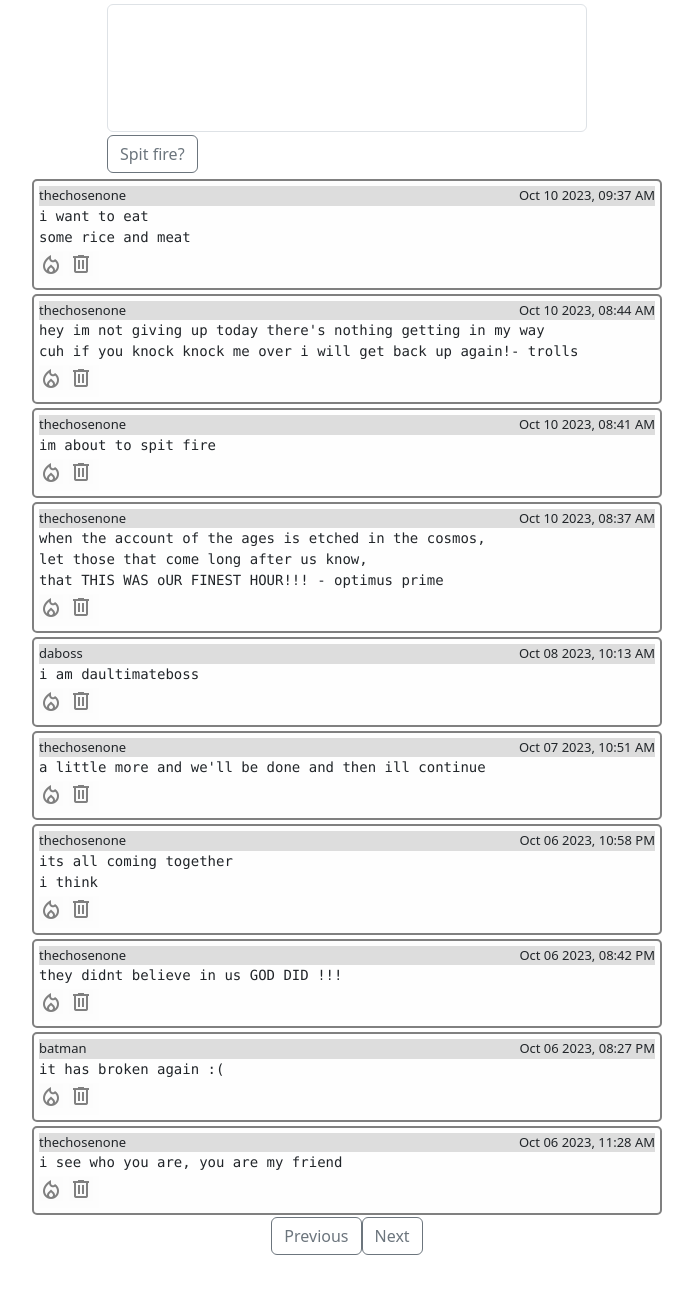
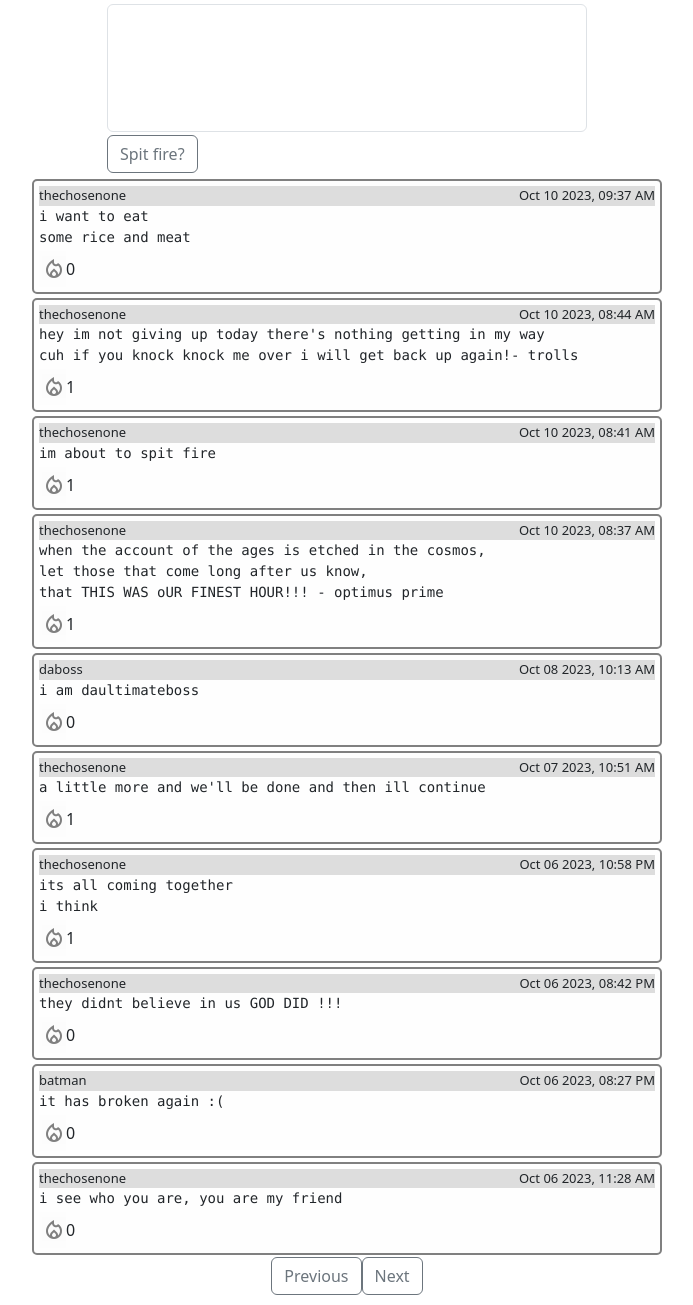
Before and after one commit to daultimateboss85/Social-Media, a Django app: page / in a window 1280 px wide. Shown: the part 73-1378 px from the top of the page, without its empty margins (293-986 px from the left). Before the commit the page ends 1328 px from the top, so only its background shows below. Run offline with Django 3.2, Linux system fonts and the light colour scheme; data comes from the database, SQL or seed files in the repository; both versions use the stored data as it was after the commit; some web fonts are replaced.

Commit message:
Requirements satisfied

```diff
--- a/network/static/network/network.js
+++ b/network/static/network/network.js
@@ -146,6 +146,9 @@ function dis_p(path,batch=0,posts){
         }
 
         //like button-----------------------
+        let button_div = document.createElement("div");
+        button_div.classList.add("buttondiv");
+
         let likebutton = document.createElement("button");
 
         likebutton.classList.add("heart-button")
@@ -164,27 +167,40 @@ function dis_p(path,batch=0,posts){
         {method:"post"})
         .then(res => res.json())
         .then(result => {
+
+            //button_div.innerHTML = button_div.innerHTML + result["num_likes"];
+            let likes_span = document.createElement("span");
+            likes_span.setAttribute("id",`likes${value["post_id"]}`);
+            likes_span.innerHTML = result["num_likes"];
+
+            button_div.append(likes_span);
             if (result["liked"] == "true"){
                 likebutton.classList.add("font-effect-fire");
             }
         })
+
+
+
 
         likebutton.onclick = function (){
             fetch(`/${value["post_id"]}/like`,{
             method: "post"})
             .then(res => res.json())
             .then(result => {
-                console.log(result)
+
+                document.querySelector(`#likes${value["post_id"]}`).innerHTML = result["num_likes"];
+
                 if (result["liked"] == "true"){
-                    likebutton.classList.add("font-effect-fire");
+                    this.classList.add("font-effect-fire");
                 }
                 else{
-                    likebutton.classList.remove("font-effect-fire");
+                    this.classList.remove("font-effect-fire");
                 }
             })
         }
 
-        postarea.append(header_div,text_div,likebutton, trashbutton);
+        button_div.append(likebutton)
+        postarea.append(header_div,text_div,button_div);
         document.querySelector("#posts-div").appendChild(postarea);
     })
 
--- a/network/static/network/styles.css
+++ b/network/static/network/styles.css
@@ -64,13 +64,12 @@ body{
 
 .heart-button{
     border-style: none;
-    padding-left: 0;
+    padding-top: 5px;
+    padding-left: 3px;
+    padding-right: 0;
     color: grey;
     background-color: #eeeeee0f;
-}
-
-.heart{
-    color:red;
+    text-align: right;
 }
 
 .material-symbols-outlined{
@@ -93,7 +92,10 @@ body{
 
 }
 
-
+.buttondiv{
+    display: flex;
+    align-items: center;
+}
 /* Related to user profile display */
 #userinfo{
     padding-top: 2rem;
--- a/network/views.py
+++ b/network/views.py
@@ -151,7 +151,7 @@ def likes(request, post_id, action):
             try:
                 already_liked = Likes.objects.get(user=user, post=to_like)
                 already_liked.delete()
-
+                num_likes = Likes.objects.filter(post=to_like).count()
                 return JsonResponse({"liked":"false","num_likes":num_likes}, safe=False)
             except:
                 like = Likes(user=user, post=to_like)
@@ -170,12 +170,12 @@ def likes(request, post_id, action):
 
 
         elif action == "check":
-
+            num_likes = Likes.objects.filter(post=to_like).count()
             try:
                 liked = Likes.objects.get(user=user, post=to_like)
-                return JsonResponse({"liked":"true"}, safe=False)
+                return JsonResponse({"liked":"true","num_likes":num_likes}, safe=False)
             except:
-                return JsonResponse({"liked":"false"},safe=False)
+                return JsonResponse({"liked":"false", "num_likes":num_likes},safe=False)
 
     return JsonResponse({"error":"bad request"},safe=False)
 
```
Also changed, not shown: db.sqlite3.
